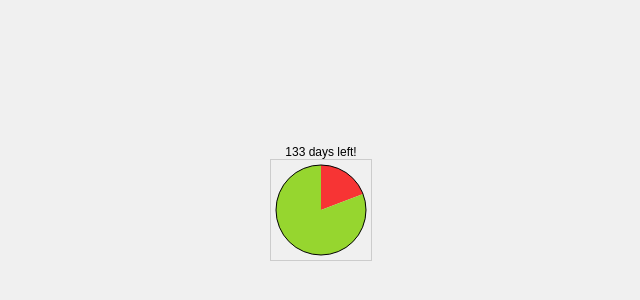
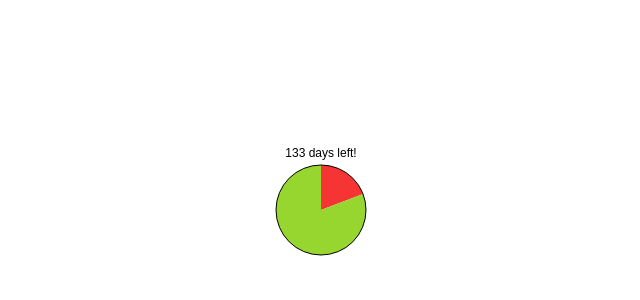
Before and after one commit to Stonefreak/GAA_Module_Clock, a plain HTML site: page index.html in a window 1280 px wide. Shown: the part 200-500 px from the top of the page, without its empty margins (319-959 px from the left). Drawn offline with Linux system fonts and the light colour scheme.

Commit message:
changed colors

```diff
--- a/index.html
+++ b/index.html
@@ -11,12 +11,11 @@
             align-items: center;
             justify-content: center;
             height: 100vh;
-            background-color: #f0f0f0;
+            background-color: transparent;
             font-family: sans-serif;
         }
 
         canvas {
-            border: 1px solid #ccc;
             background-color: transparent;
             margin-bottom: 10px;
         }
```
